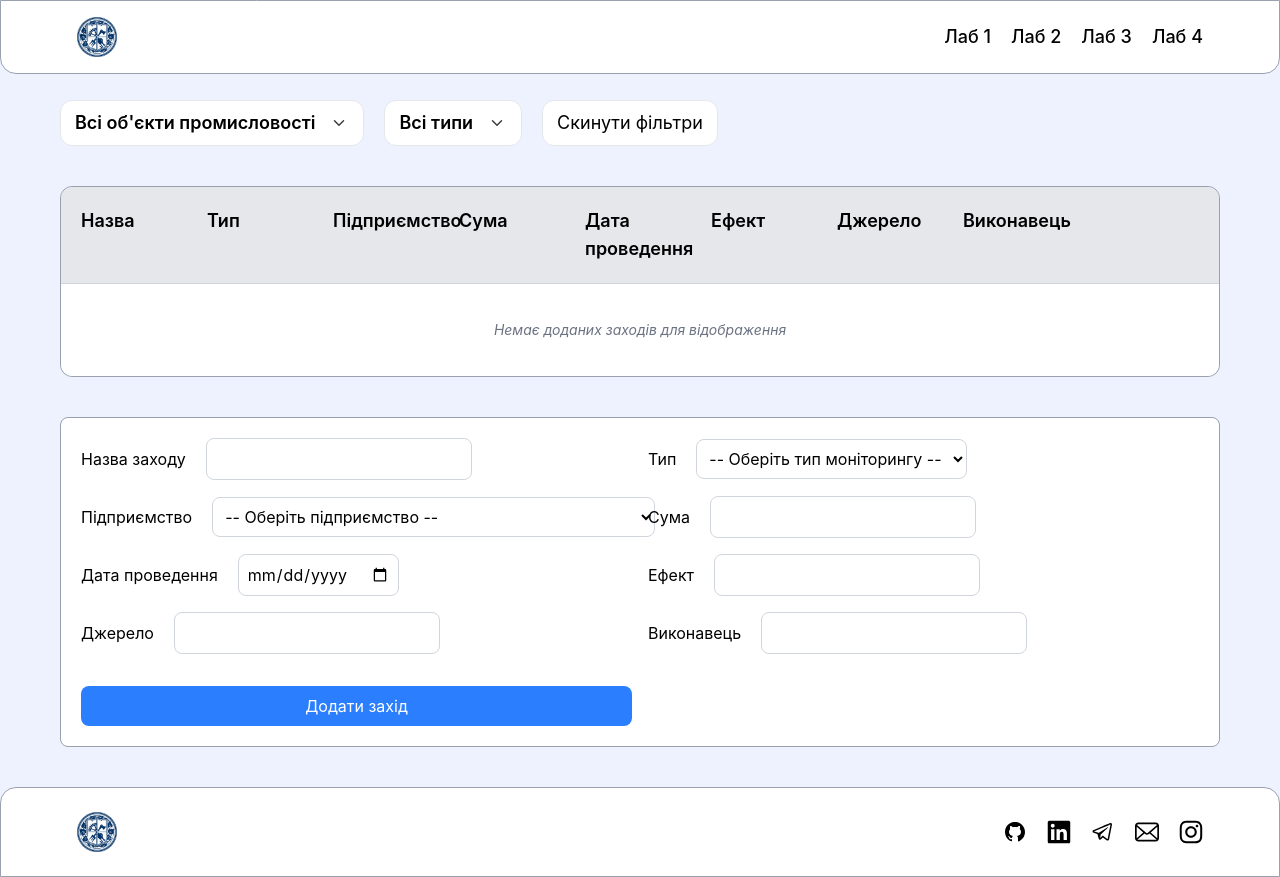
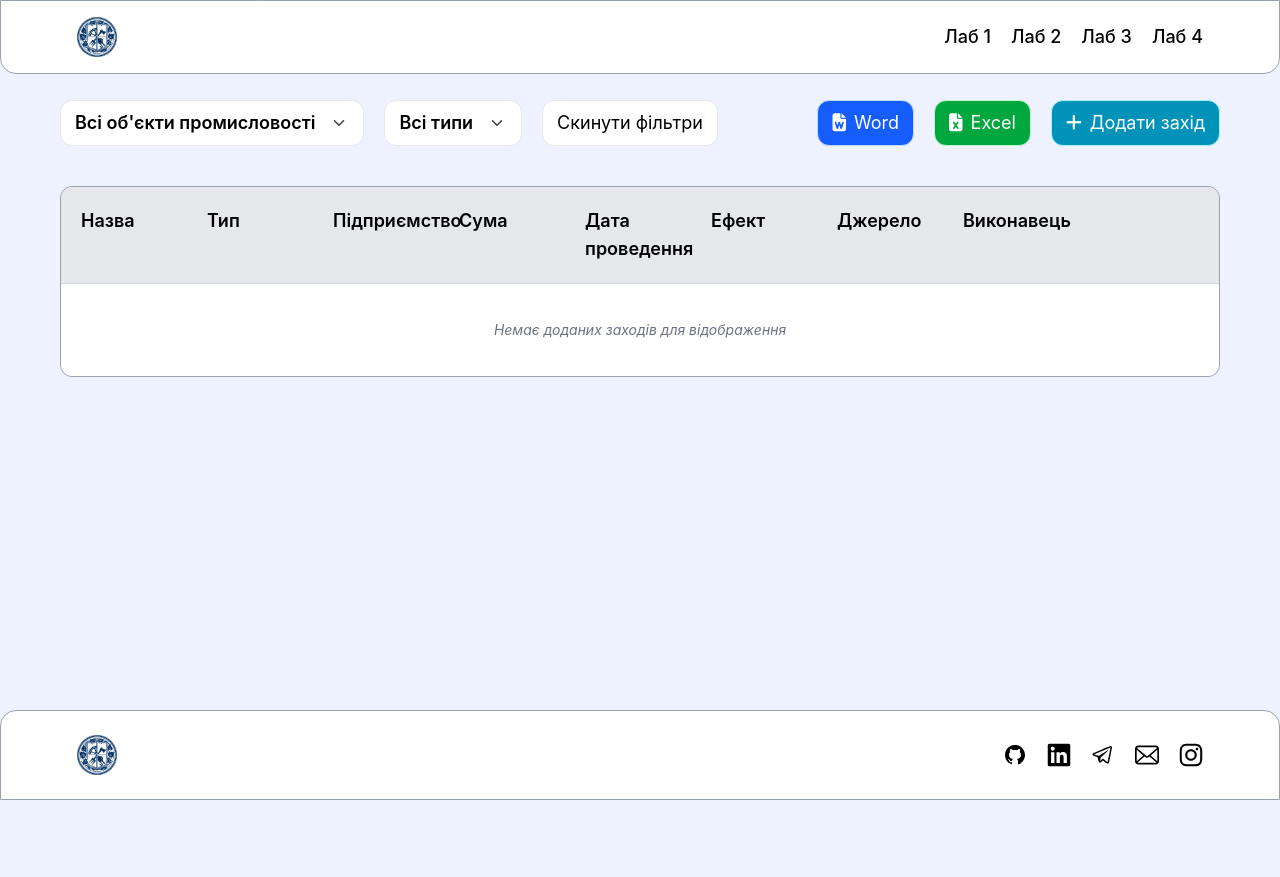
Before and after one commit to ydem1/computer-monitoring, a React (Vite) app: page /lab-4 in a window 1280 px wide. After the commit the page ends 800 px from the top, so only its background shows below. Built offline with nearby package versions, Linux system fonts and the light colour scheme.

Commit message:
add btns for handleExportWord handleExportExcel handleOpenAddForm

```diff
--- a/index.html
+++ b/index.html
@@ -3,6 +3,11 @@
   <head>
     <meta charset="UTF-8" />
     <link rel="icon" type="image/svg+xml" href="/vite.svg" />
+    <link
+      rel="stylesheet"
+      href="https://cdnjs.cloudflare.com/ajax/libs/font-awesome/6.5.0/css/all.min.css"
+    />
+
     <meta name="viewport" content="width=device-width, initial-scale=1.0" />
     <title>Computer Monitoring</title>
   </head>
--- a/src/page-components/lab-4/Table.tsx
+++ b/src/page-components/lab-4/Table.tsx
@@ -1,5 +1,8 @@
 import React, { useEffect, useState } from "react";
+import { Document, Packer, Paragraph, TextRun } from "docx";
+import { saveAs } from "file-saver";
 import { ErrorMessage, Field, Form, Formik } from "formik";
+import * as XLSX from "xlsx";
 import * as Yup from "yup";
 import { INDUSTRIAL_FACILITIES_LAB_3 } from "src/components/Map/constants";
 import { MapSelectDropdownList } from "src/components/MapSelectDropdownList";
@@ -32,6 +35,8 @@ export const Table = () => {
     const saved = localStorage.getItem(STORAGE_KEY);
     return saved ? JSON.parse(saved) : [];
   });
+
+  const [isAddFromShown, setIsAddFromShown] = useState(false);
 
   useEffect(() => {
     localStorage.setItem(STORAGE_KEY, JSON.stringify(ecoMeasures));
@@ -113,6 +118,71 @@ export const Table = () => {
     const updated = [...ecoMeasures, newMeasure];
     setEcoMeasures(updated);
     resetForm();
+    setIsAddFromShown(false);
+  };
+
+  const handleExportWord = async () => {
+    const doc = new Document({
+      sections: [
+        {
+          children: [
+            new Paragraph({
+              children: [
+                new TextRun({ text: "Заходи:", bold: true, size: 28 }),
+              ],
+            }),
+            ...ecoMeasures.map(
+              (measure, i) =>
+                new Paragraph({
+                  spacing: { after: 200 },
+                  children: [
+                    new TextRun({
+                      text: `${i + 1}. Назва: ${measure.name}`,
+                      bold: true,
+                    }),
+                    new TextRun(`\nТип: ${measure.type}`),
+                    new TextRun(`\nПідприємство: ${measure.company}`),
+                    new TextRun(`\nСума: ${measure.amount}`),
+                    new TextRun(`\nДата: ${measure.date}`),
+                    new TextRun(`\nЕфект: ${measure.effect}`),
+                    new TextRun(`\nДжерело: ${measure.source}`),
+                    new TextRun(`\nВиконавець: ${measure.executor}`),
+                  ],
+                })
+            ),
+          ],
+        },
+      ],
+    });
+
+    const blob = await Packer.toBlob(doc);
+    saveAs(blob, "eco_measures.docx");
+  };
+
+  const handleExportExcel = () => {
+    const renamedData = ecoMeasures.map((item) => ({
+      Назва: item.name,
+      Тип: item.type,
+      Підприємство: item.company,
+      Сума: item.amount,
+      Дата: item.date,
+      Ефект: item.effect,
+      Джерело: item.source,
+      Виконавець: item.executor,
+    }));
+
+    const ws = XLSX.utils.json_to_sheet(renamedData);
+    const wb = XLSX.utils.book_new();
+    XLSX.utils.book_append_sheet(wb, ws, "EcoMeasures");
+
+    const wbout = XLSX.write(wb, { bookType: "xlsx", type: "array" });
+    const blob = new Blob([wbout], { type: "application/octet-stream" });
+
+    saveAs(blob, "eco_measures.xlsx");
+  };
+
+  const handleOpenAddForm = () => {
+    setIsAddFromShown(true);
   };
 
   const handleDelete = (index: number) => {
@@ -128,6 +198,7 @@ export const Table = () => {
 
   return (
     <section className="container flex flex-col gap-10 !overflow-visible">
+      <div className="flex justify-between">
         <div className="flex gap-5">
           <MapSelectDropdownList
             options={ALL_COMPANIES}
@@ -147,6 +218,32 @@ export const Table = () => {
           >
             Скинути фільтри
           </button>
+        </div>
+
+        <div className="flex gap-5">
+          <button
+            className="flex items-center gap-2 rounded-xl border border-blue-200 bg-blue-600 px-3.5 py-2 text-lg text-white hover:cursor-pointer"
+            onClick={handleExportWord}
+          >
+            <i className="fas fa-file-word text-white" />
+            Word
+          </button>
+          <button
+            className="flex items-center gap-2 rounded-xl border border-green-200 bg-green-600 px-3.5 py-2 text-lg text-white hover:cursor-pointer"
+            onClick={handleExportExcel}
+          >
+            <i className="fas fa-file-excel text-white" />
+            Excel
+          </button>
+
+          <button
+            className="flex items-center gap-2 rounded-xl border border-cyan-200 bg-cyan-600 px-3.5 py-2 text-lg text-white hover:cursor-pointer"
+            onClick={handleOpenAddForm}
+          >
+            <i className="fas fa-plus text-white" />
+            Додати захід
+          </button>
+        </div>
       </div>
 
       <div className="rounded-xl border border-gray-400">
@@ -208,6 +305,7 @@ export const Table = () => {
         )}
       </div>
 
+      {isAddFromShown && (
         <Formik
           initialValues={initialValues}
           validationSchema={validationSchema}
@@ -356,6 +454,7 @@ export const Table = () => {
             </button>
           </Form>
         </Formik>
+      )}
     </section>
   );
 };
```
Lines whose indentation alone changed are shown as unchanged.
